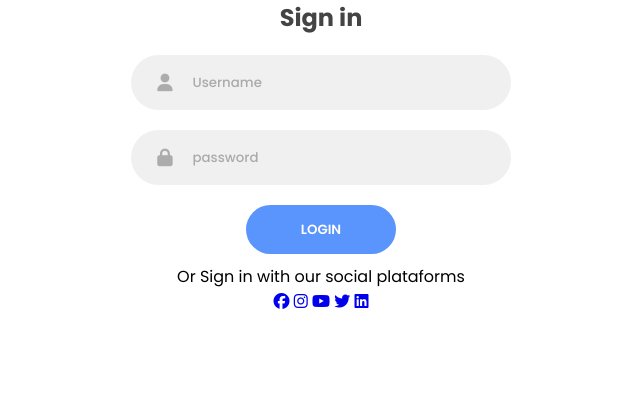
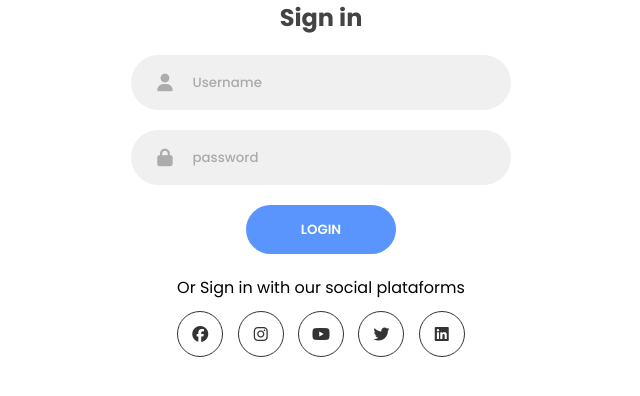
Before and after one commit to castrodev37/responsible-signin-signup, a plain HTML site: page index.html in a window 1280 px wide. Shown: the whole page, without its empty margins (319-959 px from the left). Drawn offline with Linux system fonts and the light colour scheme.

Commit message:
social media icons styled

```diff
--- a/style.css
+++ b/style.css
@@ -97,3 +97,36 @@ form .btn{
 form .btn:hover{
     background-color: #4d84e2;
 }
+
+.container .form-container .signin-signup
+form .social-text{
+    padding: .7rem;
+    font-size: 1rem;
+}
+
+.container .form-container .signin-signup
+form .social-media{
+    display: flex;
+    justify-content: center;
+}
+
+.container .form-container .signin-signup
+form .social-media .social-icon{
+    height: 46px;
+    width: 46px;
+    border: 1px solid #333;
+    margin: 0 0.45rem;
+    display: flex;
+    justify-content: center;
+    align-items: center;
+    color: #333;
+    font-style: 1.1rem;
+    border-radius: 50%;
+    transition: .3s;
+}
+
+.container .form-container .signin-signup
+form .social-media .social-icon:hover{
+    color: #4481eb;
+    border-color: #4481eb;
+}
```
